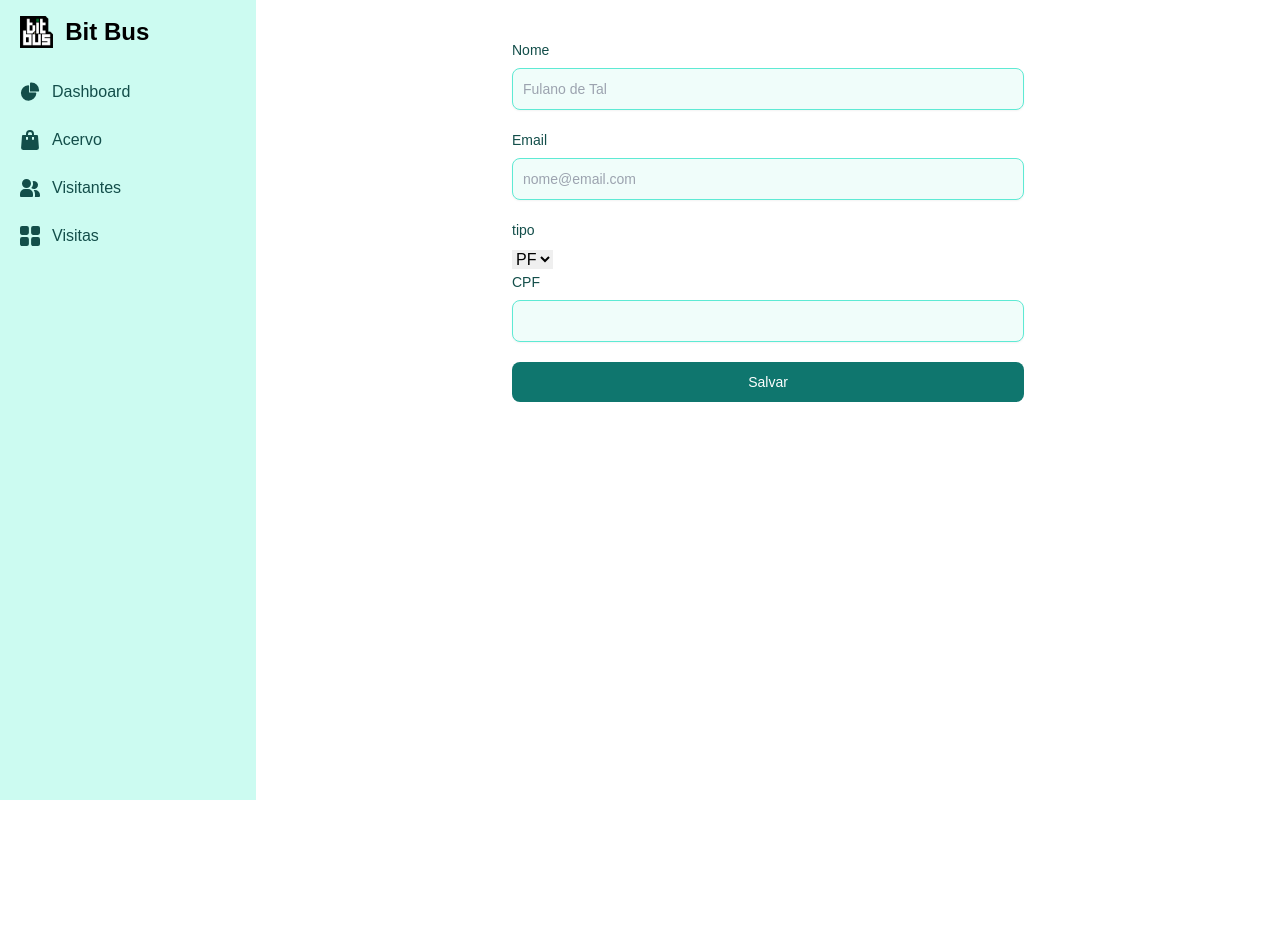
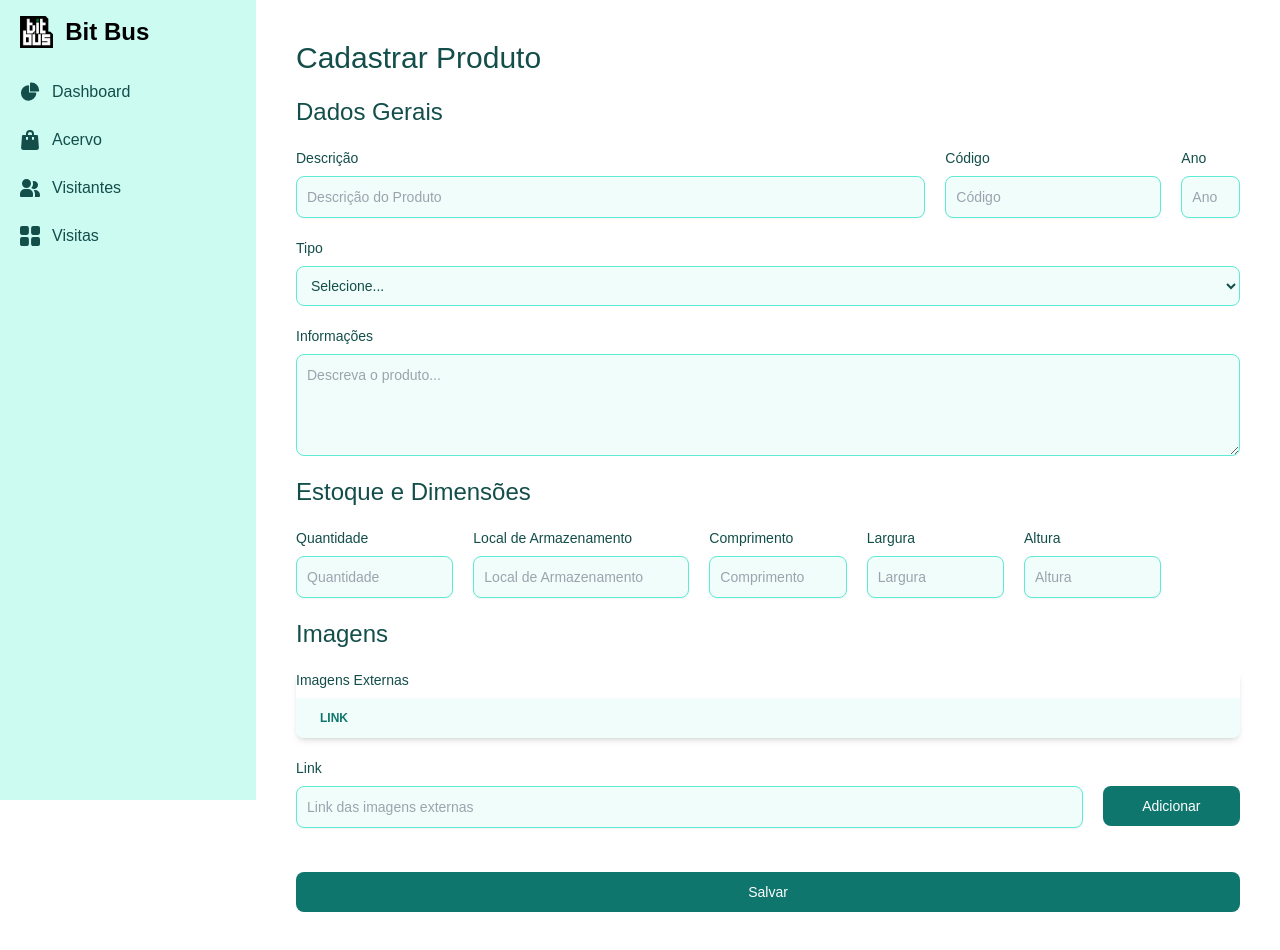
Before and after one commit to RicardoMBregalda/acervo-bitbus, a Vue app in the folder bitbus-frontend/: page /acervo/form in a window 1280 px wide. Before the commit the page ends 800 px from the top, so only its background shows below. Built offline with nearby package versions, Linux system fonts and the light colour scheme.

Commit message:
acervoform

```diff
--- a/bitbus-frontend/src/views/acervo/AcervoForm.vue
+++ b/bitbus-frontend/src/views/acervo/AcervoForm.vue
@@ -1,5 +1,24 @@
 <script setup>
+import { ref } from 'vue';
 import Sidebar from '../../components/Sidebar.vue';
+
+const links = ref([]);
+const novoLink = ref('');
+
+const adicionarLink = () => {
+    if (novoLink.value) {
+        links.value.push({
+            link: novoLink.value,
+        });
+        novoLink.value = '';
+    } else {
+        alert('Por favor, preencha o Link');
+    }
+};
+
+const removerLink = (index) => {
+    links.value.splice(index, 1);
+};
 
 </script>
 
@@ -7,44 +26,153 @@ import Sidebar from '../../components/Sidebar.vue';
 
     <Sidebar />
 
-    <div class=" p-10 sm:ml-64 relative overflow-x-auto">
+    <div class="p-10 sm:ml-64 relative overflow-x-auto ">
 
-        <div class="max-w-lg mx-auto grid">
-            <div class="mb-5 grid-cols-12">
-                <label for="name" class="block mb-2 text-sm font-medium text-teal-900 dark:text-white">Nome</label>
-                <input type="text" id="name"
-                    class="shadow-sm bg-teal-50 border border-teal-300 text-teal-900 text-sm rounded-lg focus:ring-blue-500 focus:border-blue-500 block w-full p-2.5 dark:bg-teal-700 dark:border-teal-600 dark:placeholder-teal-400 dark:text-white dark:focus:ring-blue-500 dark:focus:border-blue-500 dark:shadow-sm-light"
-                    placeholder="Fulano de Tal" required />
-            </div>
-            <div class="mb-5 grid-cols-12">
-                <label for="email" class="block mb-2 text-sm font-medium text-teal-900 dark:text-white">Email</label>
-                <input type="email" id="email"
-                    class="shadow-sm bg-teal-50 border border-teal-300 text-teal-900 text-sm rounded-lg focus:ring-blue-500 focus:border-blue-500 block w-full p-2.5 dark:bg-teal-700 dark:border-teal-600 dark:placeholder-teal-400 dark:text-white dark:focus:ring-blue-500 dark:focus:border-blue-500 dark:shadow-sm-light"
-                    placeholder="nome@email.com" required />
-            </div>
-            <div class="mb-5 grid-cols-12">
-                <div class="col-span-4">
-                    <label for="repeat-password"
-                        class="block mb-2 text-sm font-medium text-teal-900 dark:text-white">tipo</label>
-                    <select>
-                        <option value="PF">PF</option>
-                        <option value="PJ">PJ</option>
-                    </select>
-                </div>
-                <div class="col-span-8">
-                    <label for="repeat-password"
-                        class="block mb-2 text-sm font-medium text-teal-900 dark:text-white">CPF</label>
-                    <input type="password" id="repeat-password"
-                        class="shadow-sm bg-teal-50 border border-teal-300 text-teal-900 text-sm rounded-lg focus:ring-blue-500 focus:border-blue-500 block w-full p-2.5 dark:bg-teal-700 dark:border-teal-600 dark:placeholder-teal-400 dark:text-white dark:focus:ring-blue-500 dark:focus:border-blue-500 dark:shadow-sm-light"
-                        required />
-                </div>
+        <div class="max-w-5xl grid mx-auto grid-cols-12">
+            <h1 class="col-span-12 text-3xl text-teal-900 dark:text-white mb-5">Cadastrar Produto</h1>
+
+            <h2 class="col-span-12 text-2xl text-teal-900 dark:text-white mb-5">Dados Gerais</h2>
+
+            <div class="mb-5  col-span-8">
+                <label for="organizador"
+                    class="block mb-2 text-sm font-medium text-teal-900 dark:text-white">Descrição</label>
+                <input type="text" id="organizador"
+                    class="shadow-sm bg-teal-50 border border-teal-300 text-teal-900 text-sm rounded-lg focus:ring-teal-500 focus:border-teal-500 block w-full p-2.5 dark:bg-teal-700 dark:border-teal-600 dark:placeholder-teal-400 dark:text-white dark:focus:ring-teal-500 dark:focus:border-teal-500 dark:shadow-sm-light"
+                    placeholder="Descrição do Produto" required />
             </div>
 
+            <div class="mb-5  ml-5 col-span-3">
+                <label for="codigo" class="block mb-2 text-sm font-medium text-teal-900 dark:text-white">Código</label>
+                <input type="text" id="codigo"
+                    class="shadow-sm bg-teal-50 border border-teal-300 text-teal-900 text-sm rounded-lg focus:ring-teal-500 focus:border-teal-500 block w-full p-2.5 dark:bg-teal-700 dark:border-teal-600 dark:placeholder-teal-400 dark:text-white dark:focus:ring-teal-500 dark:focus:border-teal-500 dark:shadow-sm-light"
+                    placeholder="Código" required />
+            </div>
+
+            <div class="mb-5 ml-5 col-span-">
+                <label for="Quantidade" class="block mb-2 text-sm font-medium text-teal-900 dark:text-white">Ano</label>
+                <input type="text" id="ano"
+                    class="shadow-sm bg-teal-50 border border-teal-300 text-teal-900 text-sm rounded-lg focus:ring-teal-500 focus:border-teal-500 block w-full p-2.5 dark:bg-teal-700 dark:border-teal-600 dark:placeholder-teal-400 dark:text-white dark:focus:ring-teal-500 dark:focus:border-teal-500 dark:shadow-sm-light"
+                    placeholder="Ano" required />
+            </div>
+
+
+            <div class="mb-5 col-span-12">
+                <label for="tipo" class="block mb-2 text-sm font-medium text-teal-900 dark:text-white">Tipo</label>
+                <select id="tipo"
+                    class="bg-teal-50 border border-teal-300 text-teal-900 text-sm rounded-lg focus:ring-teal-500 focus:border-teal-500 block w-full p-2.5 dark:bg-teal-700 dark:border-teal-600 dark:placeholder-teal-400 dark:text-white dark:focus:ring-teal-500 dark:focus:border-teal-500">
+                    <option value="">Selecione...</option>
+
+
+                </select>
+            </div>
+
+            <div class="mb-5 col-span-12">
+                <label for="informacoes"
+                    class="block mb-2 text-sm font-medium text-teal-900 dark:text-white">Informações</label>
+                <textarea id="informacoes" rows="4"
+                    class="block p-2.5 w-full text-sm text-teal-900 bg-teal-50 rounded-lg border border-teal-300 focus:ring-teal-500 focus:border-teal-500 dark:bg-teal-700 dark:border-teal-600 dark:placeholder-teal-400 dark:text-white dark:focus:ring-teal-500 dark:focus:border-teal-500"
+                    placeholder="Descreva o produto..."></textarea>
+
+            </div>
+
+            <h2 class="col-span-12 text-2xl text-teal-900 dark:text-white mb-5">Estoque e Dimensões</h2>
+
+            <div class="mb-5 col-span-2">
+                <label for="quantidade"
+                    class="block mb-2 text-sm font-medium text-teal-900 dark:text-white">Quantidade</label>
+                <input type="number" id="quantidade"
+                    class="shadow-sm bg-teal-50 border border-teal-300 text-teal-900 text-sm rounded-lg focus:ring-teal-500 focus:border-teal-500 block w-full p-2.5 dark:bg-teal-700 dark:border-teal-600 dark:placeholder-teal-400 dark:text-white dark:focus:ring-teal-500 dark:focus:border-teal-500 dark:shadow-sm-light"
+                    placeholder="Quantidade" required />
+            </div>
+
+            <div class="mb-5 ml-5 col-span-3">
+                <label for="lical" class="block mb-2 text-sm font-medium text-teal-900 dark:text-white">Local de
+                    Armazenamento</label>
+                <input type="local" id="local"
+                    class="shadow-sm bg-teal-50 border border-teal-300 text-teal-900 text-sm rounded-lg focus:ring-teal-500 focus:border-teal-500 block w-full p-2.5 dark:bg-teal-700 dark:border-teal-600 dark:placeholder-teal-400 dark:text-white dark:focus:ring-teal-500 dark:focus:border-teal-500 dark:shadow-sm-light"
+                    placeholder="Local de Armazenamento" required />
+            </div>
+
+            <div class="mb-5 ml-5 col-span-2 ">
+                <label for="comprimento"
+                    class="block mb-2 text-sm font-medium text-teal-900 dark:text-white">Comprimento</label>
+                <input type="text" id="comprimento"
+                    class="shadow-sm bg-teal-50 border border-teal-300 text-teal-900 text-sm rounded-lg focus:ring-teal-500 focus:border-teal-500 block w-full p-2.5 dark:bg-teal-700 dark:border-teal-600 dark:placeholder-teal-400 dark:text-white dark:focus:ring-teal-500 dark:focus:border-teal-500 dark:shadow-sm-light"
+                    placeholder="Comprimento" />
+            </div>
+            <div class="mb-5 ml-5 col-span-2">
+                <label for="organizador"
+                    class="block mb-2 text-sm font-medium text-teal-900 dark:text-white">Largura</label>
+                <input type="text" id="organizador"
+                    class="shadow-sm bg-teal-50 border border-teal-300 text-teal-900 text-sm rounded-lg focus:ring-teal-500 focus:border-teal-500 block w-full p-2.5 dark:bg-teal-700 dark:border-teal-600 dark:placeholder-teal-400 dark:text-white dark:focus:ring-teal-500 dark:focus:border-teal-500 dark:shadow-sm-light"
+                    placeholder="Largura" />
+            </div>
+            <div class="mb-5 ml-5 col-span-2">
+                <label for="organizador"
+                    class="block mb-2 text-sm font-medium text-teal-900 dark:text-white">Altura</label>
+                <input type="text" id="organizador"
+                    class="shadow-sm bg-teal-50 border border-teal-300 text-teal-900 text-sm rounded-lg focus:ring-teal-500 focus:border-teal-500 block w-full p-2.5 dark:bg-teal-700 dark:border-teal-600 dark:placeholder-teal-400 dark:text-white dark:focus:ring-teal-500 dark:focus:border-teal-500 dark:shadow-sm-light"
+                    placeholder="Altura" />
+            </div>
+
+
+
+
+
+
+            <h2 class="col-span-12 text-2xl text-teal-900 dark:text-white mb-5">Imagens</h2>
+
+            <!-- Imagens internas (anexos brutos) ???? -->
+
+            <div class="col-span-12 relative overflow-x-auto shadow-md sm:rounded-lg mb-5">
+                <label for="links" class="block mb-2 text-sm font-medium text-teal-900 dark:text-white">Imagens
+                    Externas</label>
+                <table class="table-auto w-full text-sm text-left rtl:text-right text-teal-500 dark:text-teal-400">
+                    <thead class="text-xs text-teal-700 uppercase bg-teal-50 dark:bg-teal-700 dark:text-teal-400">
+                        <tr>
+                            <th scope="col" class="px-6 py-3">Link</th>
+                            <th scope="col" class="px-6 py-3 " style="width:3%"></th>
+                        </tr>
+                    </thead>
+                    <tbody>
+                        <tr v-for=" (link, index) in links" :key="index"
+                            class="bg-white border-b dark:bg-teal-800 dark:border-teal-700 hover:bg-teal-50 dark:hover:bg-teal-600">
+                            <th scope="row"
+                                class="px-6 py-4 font-medium text-teal-900 whitespace-nowrap dark:text-white">
+                                {{ link.link }}
+                            </th>
+                            <td class="px-6 py-4 font-medium text-teal-900 whitespace-nowrap dark:text-white">
+                                <button @click="removerLink(index)" class="focus:outline-none">
+                                    <svg class="mx-auto w-[16px] h-[16px] text-red-600 hover:text-red-900"
+                                        aria-hidden="true" xmlns="http://www.w3.org/2000/svg" width="24" height="24"
+                                        fill="currentColor" viewBox="0 0 24 24">
+                                        <path fill-rule="evenodd"
+                                            d="M8.586 2.586A2 2 0 0 1 10 2h4a2 2 0 0 1 2 2v2h3a1 1 0 1 1 0 2v12a2 2 0 0 1-2 2H7a2 2 0 0 1-2-2V8a1 1 0 0 1 0-2h3V4a2 2 0 0 1 .586-1.414ZM10 6h4V4h-4v2Zm1 4a1 1 0 1 0-2 0v8a1 1 0 1 0 2 0v-8Zm4 0a1 1 0 1 0-2 0v8a1 1 0 1 0 2 0v-8Z"
+                                            clip-rule="evenodd" />
+                                    </svg>
+                                </button>
+                            </td>
+                        </tr>
+                    </tbody>
+                </table>
+            </div>
+            <div class="mb-5 col-span-10">
+                <label for="novoLink" class="block mb-2 text-sm font-medium text-teal-900 dark:text-white">Link</label>
+                <input type="text" id="novoCodigo" v-model="novoLink"
+                    class="shadow-sm bg-teal-50 border border-teal-300 text-teal-900 text-sm rounded-lg focus:ring-teal-500 focus:border-teal-500 block w-full p-2.5 dark:bg-teal-700 dark:border-teal-600 dark:placeholder-teal-400 dark:text-white dark:focus:ring-teal-500 dark:focus:border-teal-500 dark:shadow-sm-light"
+                    placeholder="Link das imagens externas" />
+            </div>
+            <div class="mb-5 ml-5 mt-7 col-span-2">
+                <button type="button" @click="adicionarLink"
+                    class="text-white bg-teal-700 hover:bg-teal-800 focus:ring-4 focus:outline-none focus:ring-teal-300 font-medium rounded-lg text-sm w-full p-2.5 text-center dark:bg-teal-600 dark:hover:bg-teal-700 dark:focus:ring-teal-800">
+                    Adicionar
+                </button>
+            </div>
             <button type="submit"
-                class="text-white bg-teal-700 hover:bg-teal-800 focus:ring-4 focus:outline-none focus:ring-teal-300 font-medium rounded-lg text-sm px-5 py-2.5 text-center dark:bg-teal-600 dark:hover:bg-teal-700 dark:focus:ring-teal-800">Salvar</button>
-
+                class="mt-6 col-span-12 text-white bg-teal-700 hover:bg-teal-800 focus:ring-4 focus:outline-none focus:ring-teal-300 font-medium rounded-lg text-sm px-5 py-2.5 text-center dark:bg-teal-600 dark:hover:bg-teal-700 dark:focus:ring-teal-800">
+                Salvar
+            </button>
         </div>
-
     </div>
 
 </template>
```
